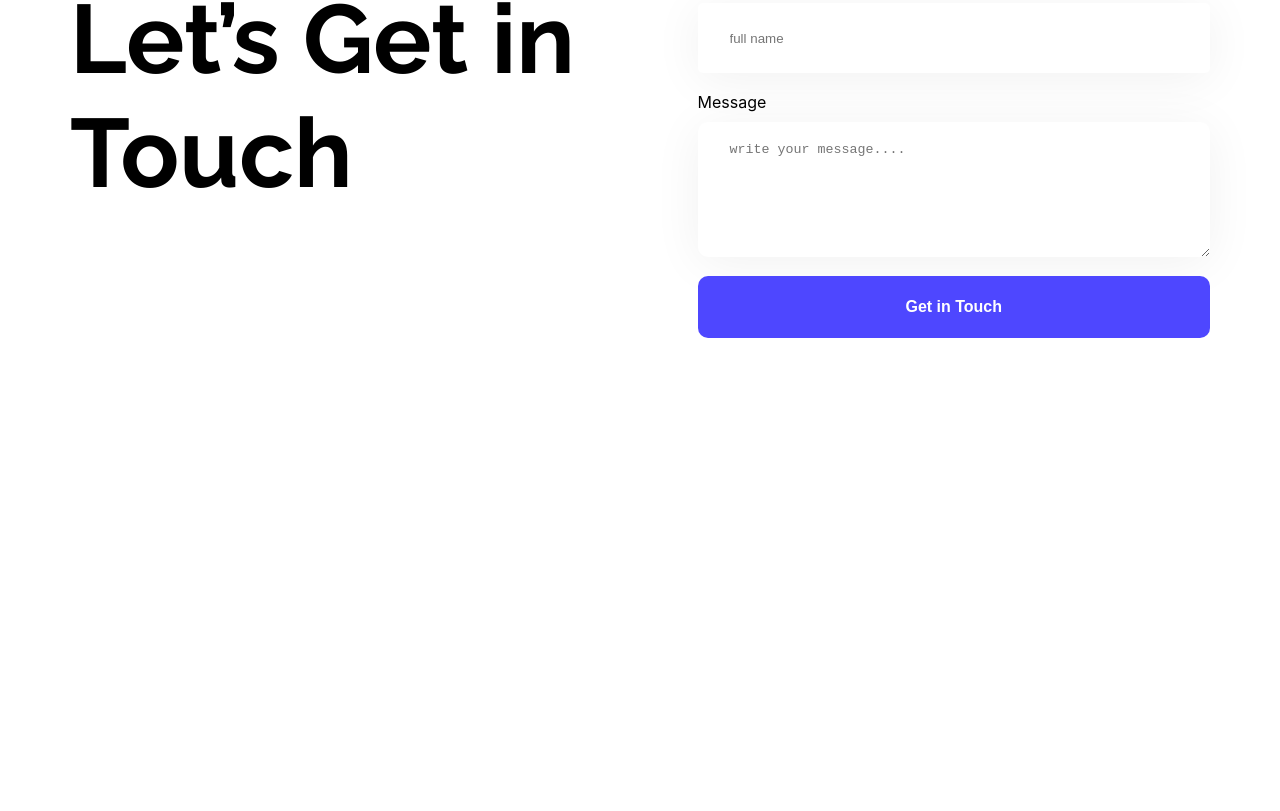
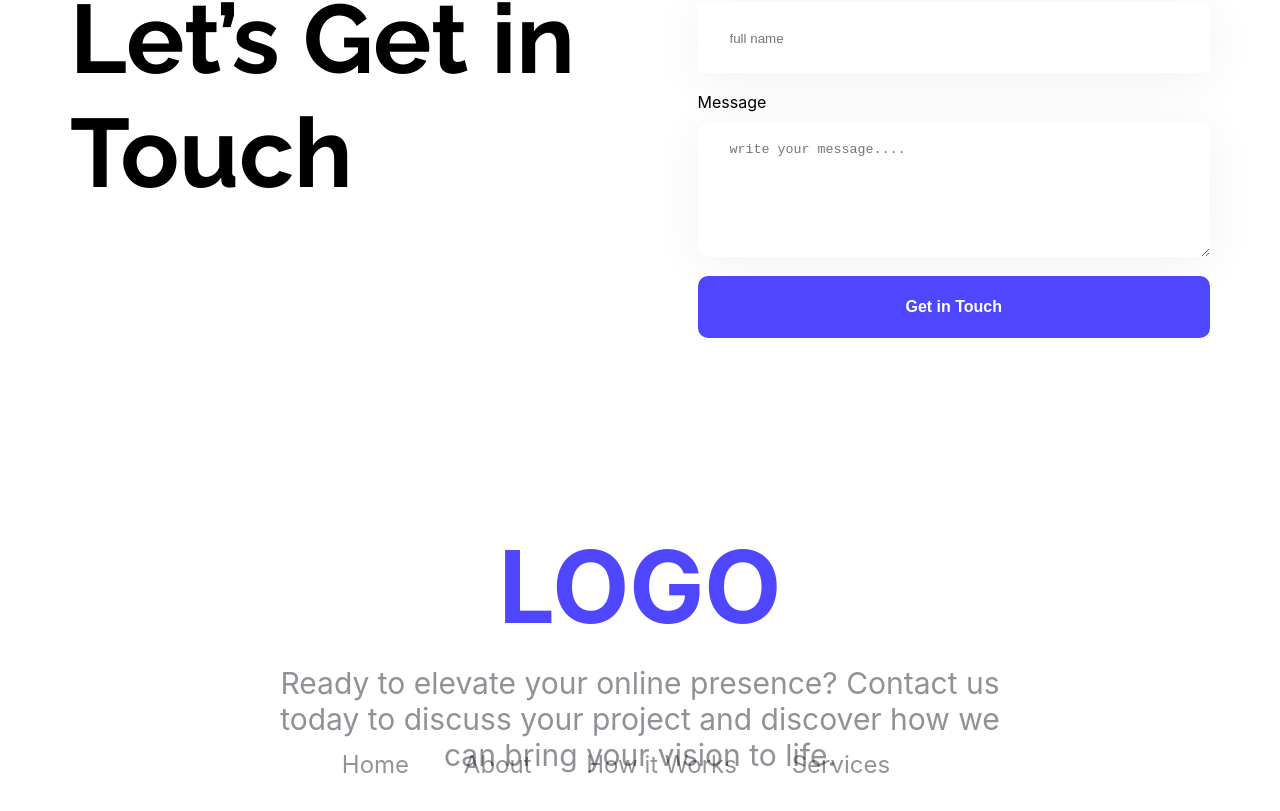
Before and after one commit to nazmul6567/assignment1, a plain HTML site: page index.html in a window 1280 px wide. Shown: the part 2425-3236 px from the top of the page. Before the commit the page ends 2951 px from the top, so only its background shows below. Drawn offline with Linux system fonts and the light colour scheme.

Commit message:
adding footer

```diff
--- a/index.css
+++ b/index.css
@@ -83,8 +83,9 @@ main {
   max-width: 1140px;
   margin: 0 auto;
 }
-main section {
+section{
   margin: 116px 0;
+  align-items: center;
 }
 
 /* action style */
@@ -167,9 +168,7 @@ main section {
   color: rgba(179, 179, 179, 1);
 }
 
-section {
-  align-items: center;
-}
+
 /* touch section */
 .touch {
   display: flex;
@@ -184,7 +183,6 @@ form {
   padding: 71px 0;
   background-color: #ffffffef;
 }
-
 .same-w {
   width: 50%;
 }
@@ -200,8 +198,26 @@ form {
   padding: 10px 20px;
   margin: 10px 0 19px 0;
 }
-
 .touch textarea {
   height: 135px;
   border-radius: 10px;
 }
+
+
+/* footer style */
+footer a{
+  text-decoration: none;
+  color: rgba(0, 0, 0, 0.422);
+  margin-right: 48px;
+  height: 50px;
+}
+.w-name{
+  font-size: 100px;
+  color: rgba(78, 71, 255, 1);
+}
+.w-subtitle{
+  margin: 18px 145px 40px 145px;
+  height: 45px;
+  font-size: 30px;
+  padding: 0 120px;
+}
--- a/index.html
+++ b/index.html
@@ -121,7 +121,19 @@
 
     </main>
 
-    <footer></footer>
+    <footer class="inter-font">
+      <section class="center text-center item-center">
+        <h1 class="w-name ">LOGO</h1>
+        <p class="w-subtitle font ">Ready to elevate your online presence? Contact us today to discuss your project and discover how we can bring your vision to life.</p>
+
+        <div class="link font">
+          <a href="https://github.com/nazmul6567/assignment1">Home</a>
+          <a href="https://github.com/nazmul6567/assignment1">About</a>
+          <a href="https://github.com/nazmul6567/assignment1">How it Works</a>
+          <a href="https://github.com/nazmul6567/assignment1">Services</a>
+        </div>
+      </section>
+    </footer>
 
   </body>
 
```
